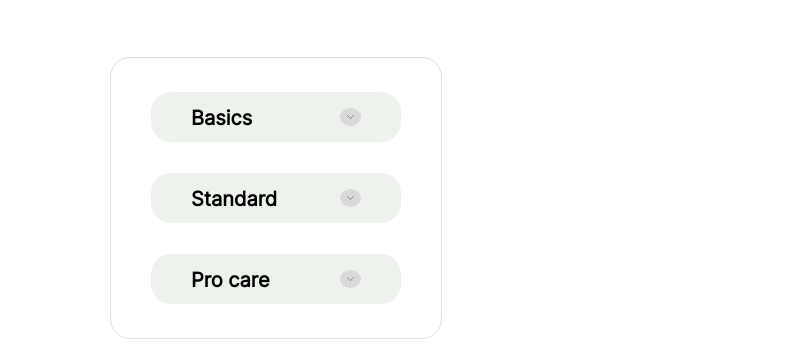
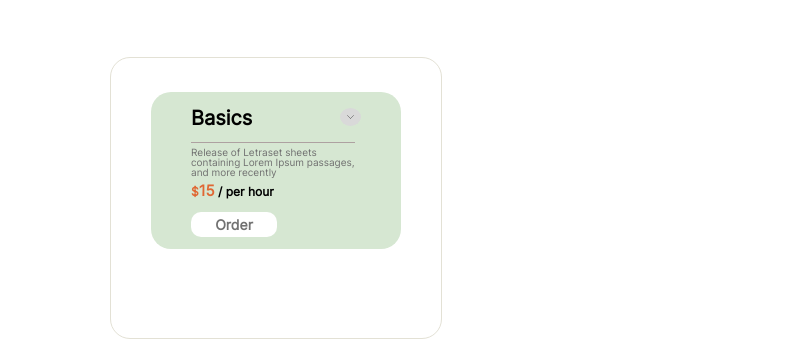
Before and after one commit to wecansur/plants, a plain HTML site: page plants/index.html in a window 1280 px wide. Both pictures are taken after a click on the picture 350 px from the left and 2843 px from the top of the page. Shown: the part 2726-3080 px from the top of the page, 0-810 px from the left. Drawn offline with Linux system fonts and the light colour scheme.

Commit message:
feat: make skeleton to drop-down feature

```diff
--- a/plants/css/style.scss
+++ b/plants/css/style.scss
@@ -831,6 +831,10 @@ html {
     }
 }
 
+.inactive {
+    display: none;
+}
+
 .tariff-header {
     display: flex;
     justify-content: space-between;
@@ -865,6 +869,8 @@ html {
 .tariff-header-active {
     border-bottom-left-radius: 0;
     border-bottom-right-radius: 0;
+
+    background-color: #D6E7D2;
 }
 
 .arrow {
@@ -874,12 +880,14 @@ html {
     cursor: pointer;
 }
 
+
+
 .drop-down {
     display: none;
     width: 250px;
     padding: 0 40px 12px 40px;
 
-    background-color: $background-color;
+    background-color: #D6E7D2;
     border-radius: 20px;
     border-top-left-radius: 0;
     border-top-right-radius: 0;
@@ -890,11 +898,19 @@ html {
     }
 }
 
+.drop-down-active {
+    display: block;
+}
+
 .line {
     width: 164px;
     height: 1px;
 
     background-color: #AEA1A1;
+
+    @media (max-width: 665px) {
+        width: 90px;
+    }
 }
 
 .price-description {
--- a/plants/index.html
+++ b/plants/index.html
@@ -140,36 +140,36 @@
                 <div class="prices-block">
                     <h2 class="prices-title">Prices</h2>
                     <div class="tariffes">
-                        <div class="tariff">
-                            <div class="tariff-header">
+                        <div class="tariff basics-block">
+                            <div class="tariff-header basics-header">
                                 <span class="tariff-title">Basics</span>
-                                <img src="/assets/svg/arrow.svg" alt="arrow" class="arrow">
+                                <img src="/assets/svg/arrow.svg" alt="arrow" class="arrow basics-button">
                             </div>
-                            <div class="drop-down">
+                            <div class="drop-down basics-dd">
                                 <div class="line"></div>
                                 <p class="price-description">Release of Letraset sheets containing Lorem Ipsum passages, and more recently</p>
                                 <p class="price"><span class="dollar">$</span><span class="number">15</span> / per hour</p>
                                 <button class="order-bttn"><a href="#contacts" class="link">Order</a></button>
                             </div>
                         </div>
-                        <div class="tariff">
-                            <div class="tariff-header">
+                        <div class="tariff standard-block">
+                            <div class="tariff-header standard-header">
                                 <span class="tariff-title">Standard</span>
-                                <img src="/assets/svg/arrow.svg" alt="arrow" class="arrow">
+                                <img src="/assets/svg/arrow.svg" alt="arrow" class="arrow standard-button">
                             </div>
-                            <div class="drop-down">
+                            <div class="drop-down standard-dd">
                                 <div class="line"></div>
                                 <p class="price-description">Release of Letraset sheets containing Lorem Ipsum passages, and more recently</p>
                                 <p class="price"><span class="dollar">$</span><span class="number">25</span> / per hour</p>
                                 <button class="order-bttn"><a href="#contacts" class="link">Order</a></button>
                             </div>
                         </div>
-                        <div class="tariff">
-                            <div class="tariff-header">
+                        <div class="tariff pro-care-block">
+                            <div class="tariff-header pro-care-header">
                                 <span class="tariff-title">Pro care</span>
-                                <img src="/assets/svg/arrow.svg" alt="arrow" class="arrow">
+                                <img src="/assets/svg/arrow.svg" alt="arrow" class="arrow pro-care-button">
                             </div>
-                            <div class="drop-down">
+                            <div class="drop-down pro-care-dd">
                                 <div class="line"></div>
                                 <p class="price-description">Release of Letraset sheets containing Lorem Ipsum passages, and more recently</p>
                                 <p class="price"><span class="dollar">$</span><span class="number">35</span> / per hour</p>
--- a/plants/script.js
+++ b/plants/script.js
@@ -81,3 +81,25 @@ plantingButton.addEventListener('click', () => {
         }
     }
 })
+
+//price drop-down
+
+const basicsButton = document.querySelector('.basics-button');
+
+const standardBlock = document.querySelector('.standard-block');
+const proCareBlock = document.querySelector('.pro-care-block');
+
+const basicsDD = document.querySelector('.basics-dd');
+
+const basicsHeader = document.querySelector('.basics-header');
+
+const activateDropDown = (dropDown, otherBlock1, otherBlock2, header) => {
+    dropDown.classList.toggle('drop-down-active');
+    otherBlock1.classList.toggle('inactive');
+    otherBlock2.classList.toggle('inactive');
+    header.classList.toggle('tariff-header-active')
+}
+
+basicsButton.addEventListener('click', () => {
+    activateDropDown(basicsDD, standardBlock, proCareBlock, basicsHeader);
+})
```
Also changed, not shown: plants/css/style.css, 1 other file.
